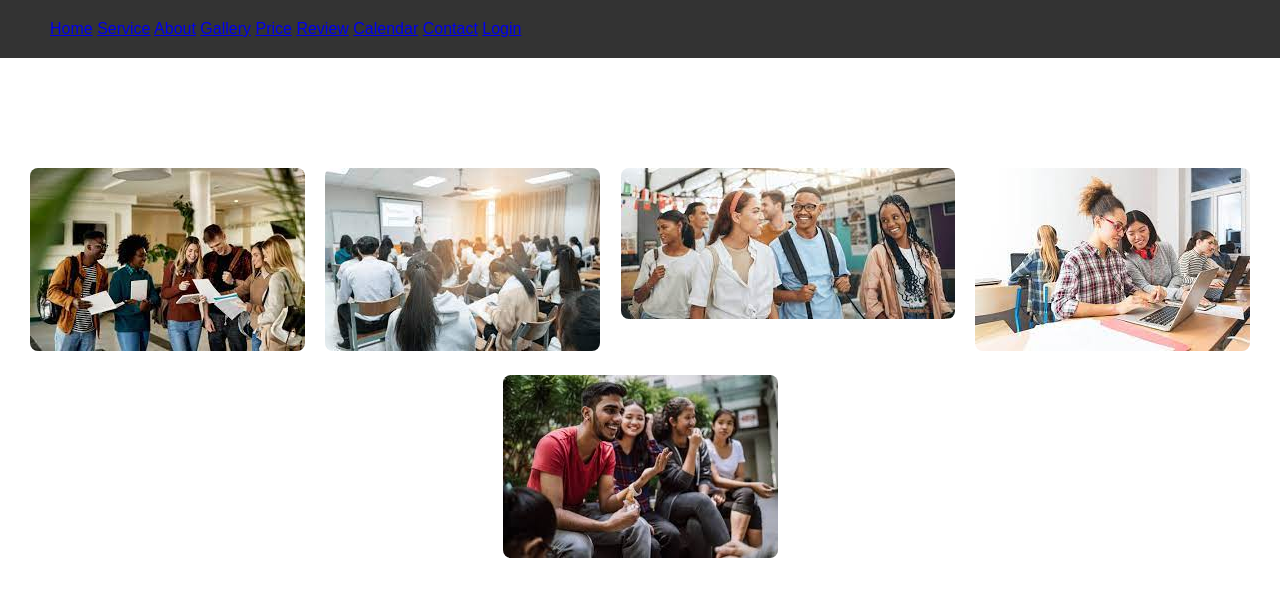
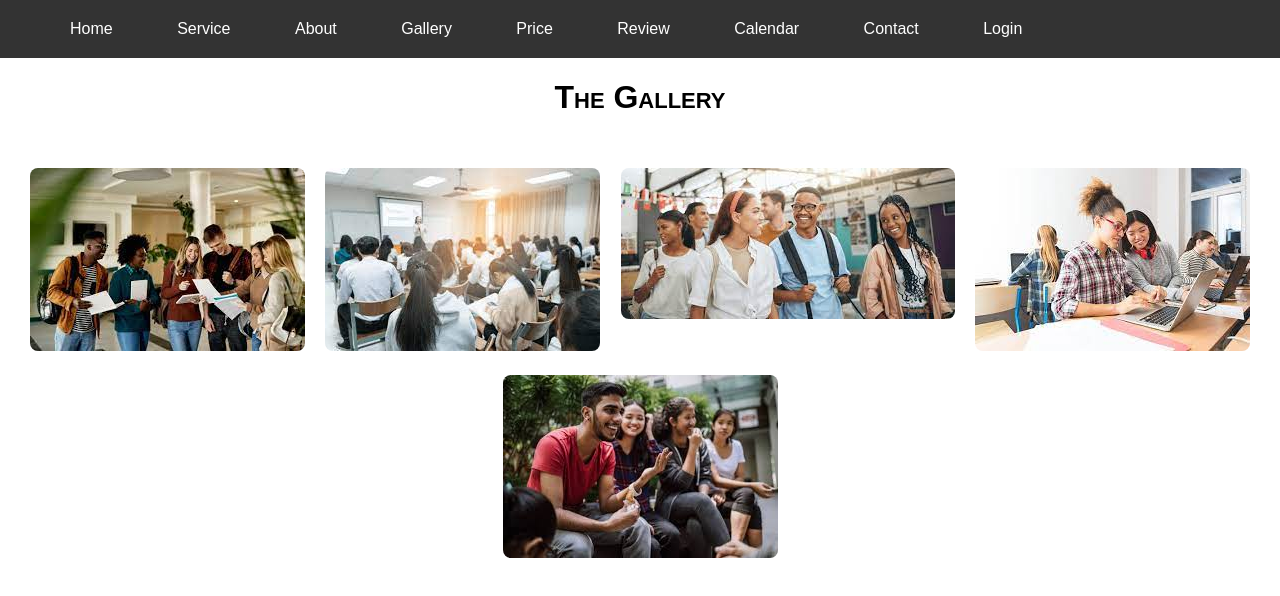
Before and after one commit to nalinjayvyas/Bit-Build, a plain HTML site: page Bit-Build-main/gallery/gallery.html in a window 1280 px wide. Drawn offline with Linux system fonts and the light colour scheme.

Commit message:
Update styles.css

```diff
--- a/Bit-Build-main/gallery/styles.css
+++ b/Bit-Build-main/gallery/styles.css
@@ -6,7 +6,11 @@ body {
 
 h1{
     text-align: center;
-    color: white;
+    color: black;
+    font-size: xx-large;
+    font-weight: 600;
+    font-style: normal;
+    font-variant: small-caps;
 }
 
 .heading{
@@ -18,6 +22,14 @@ h1{
     justify-content: space-between;
     align-items: center;
 
+}
+.navbar a{
+    color: white;
+    text-decoration: none;
+    padding: 20px;
+    margin-right: 20px;
+    justify-content: space-between;
+    align-items: center;
 
 }
 
```
